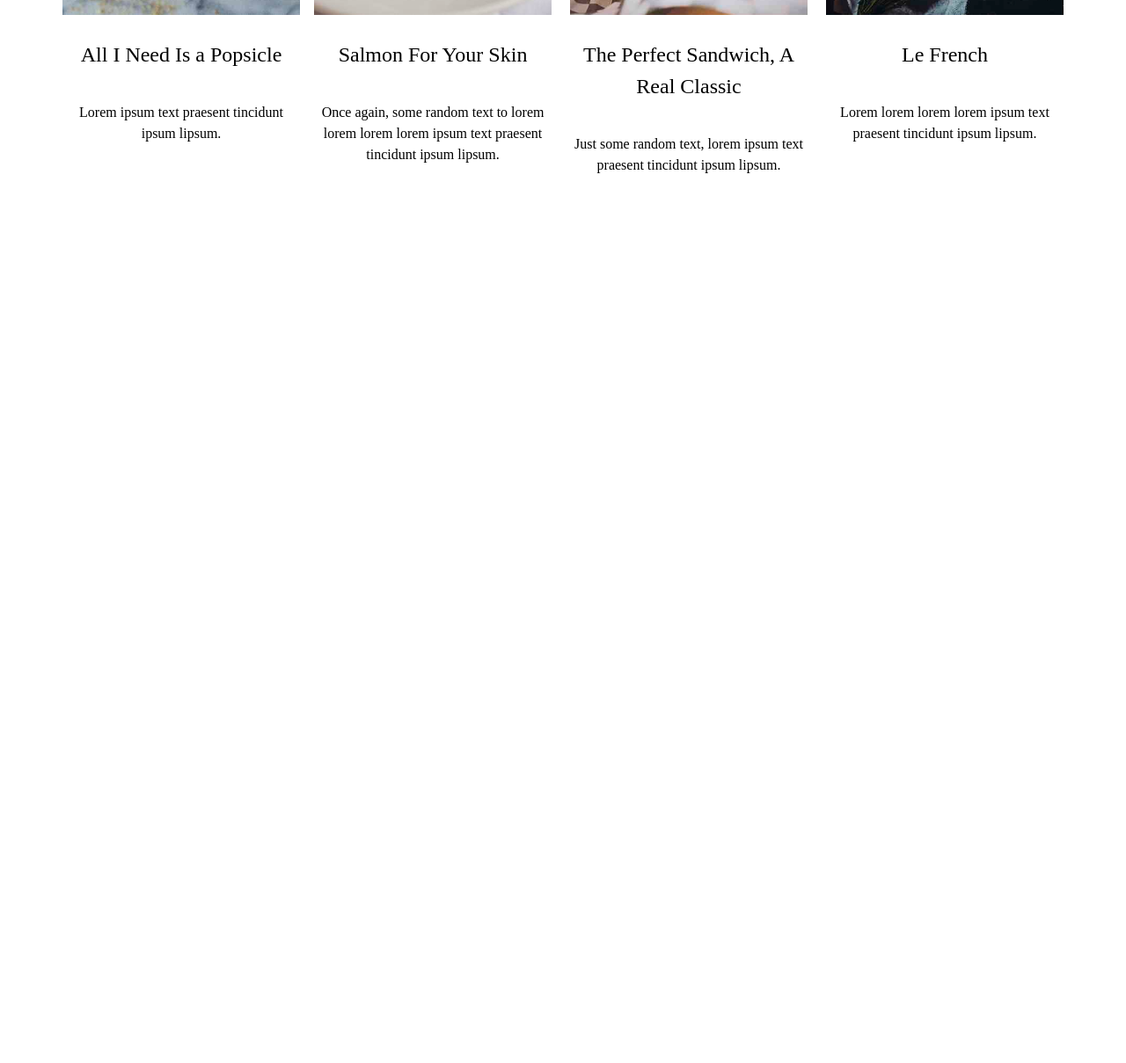
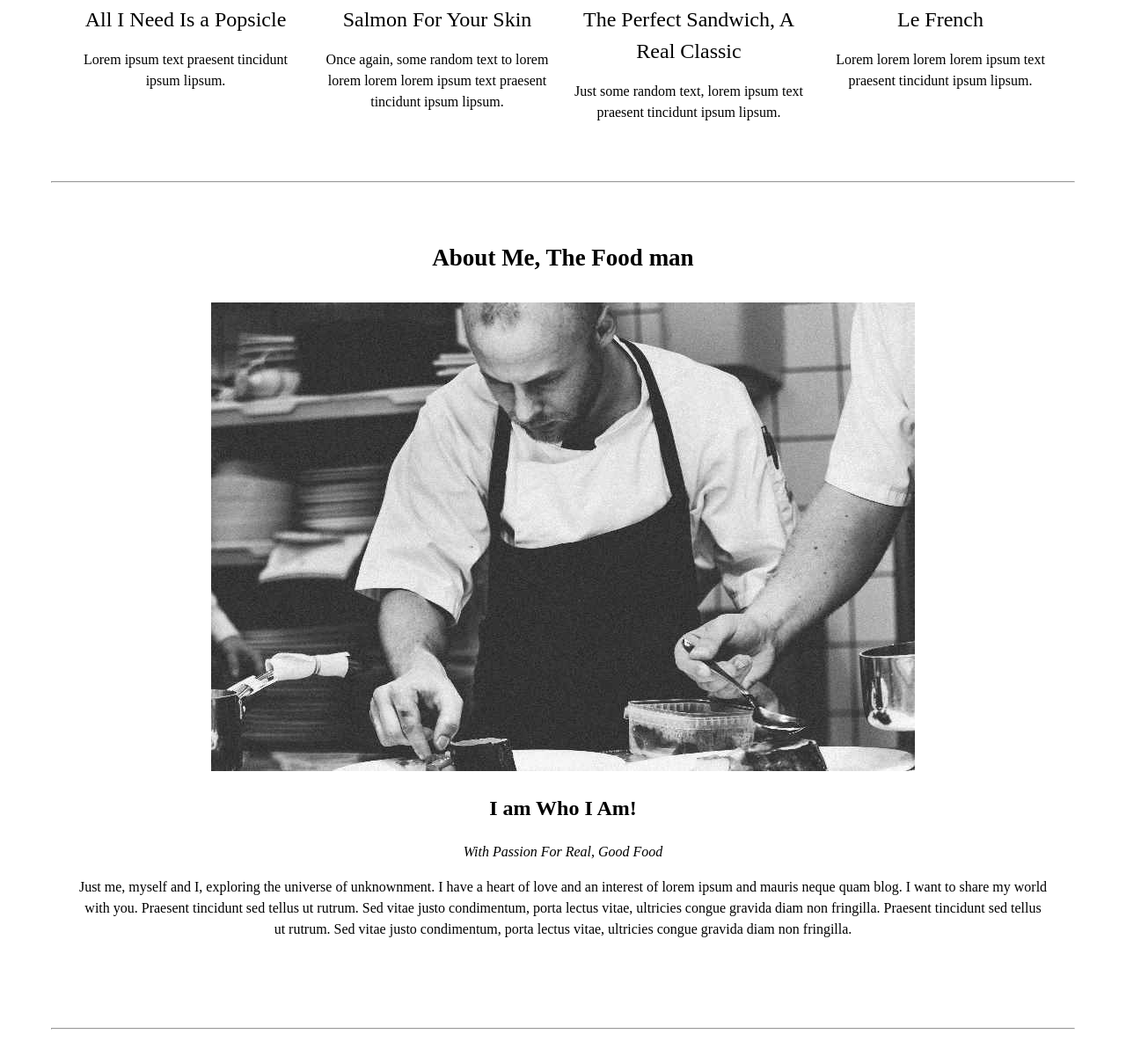
Before and after one commit to Nathanael-Lontsi/Food-template, a plain HTML site: page Index.html in a window 1280 px wide. Shown: the part 1127-2336 px from the top of the page at 88% size. Before the commit the page ends 1351 px from the top, so only its background shows below. Drawn offline with Linux system fonts and the light colour scheme.

Commit message:
add a class

```diff
--- a/Index.html
+++ b/Index.html
@@ -64,6 +64,29 @@
                     <p>Lorem lorem lorem lorem ipsum text<br> praesent tincidunt ipsum lipsum.</p>
             </div>
         </div>
+        <div>
+
+        </div>
     </section>
+
+    <!--About-->
+
+    <section>
+        <hr>
+        <div class="about">
+            <h1>About Me, The Food man</h1>
+        </div>
+        <div class="chefman">
+            <img src="assets/images/chef.jpg" alt="">
+        </div>
+        <div class="text">
+            <h2>I am Who I Am!</h2>
+            <p><em>With Passion For Real, Good Food</em></p>
+            <p>Just me, myself and I, exploring the universe of unknownment. I have a heart of love and an interest of lorem ipsum and mauris neque quam blog. I want to share my world<br>
+                with you. Praesent tincidunt sed tellus ut rutrum. Sed vitae justo condimentum, porta lectus vitae, ultricies congue gravida diam non fringilla. Praesent tincidunt sed tellus<br>
+                ut rutrum. Sed vitae justo condimentum, porta lectus vitae, ultricies congue gravida diam non fringilla.</p>
+        </div>
+    </section>
+    <hr>
 </body>
 </html>
--- a/assets/styles/style.css
+++ b/assets/styles/style.css
@@ -47,6 +47,7 @@ a {
   justify-content: center;
   line-height: 1.5;
   vertical-align: middle;
+  padding-top: 20px;
 }
 
 figcaption {
@@ -54,6 +55,29 @@ figcaption {
   text-align: center;
   color: black;
   font-size: 24px;
-  padding: 20px;
+  padding: 0;
   vertical-align: middle;
 }
+
+/* About */
+hr{
+  margin: 50px 50px;
+}
+
+.about{
+  font-size: large;
+  text-align: center;
+  margin-top: 70px;
+}
+
+.chefman{
+  text-align: center;
+  margin-top: 35px;
+}
+
+.text{
+  text-align: center;
+  line-height: 1.5;
+  margin-bottom: 100px;
+  padding: 0;
+}
```
